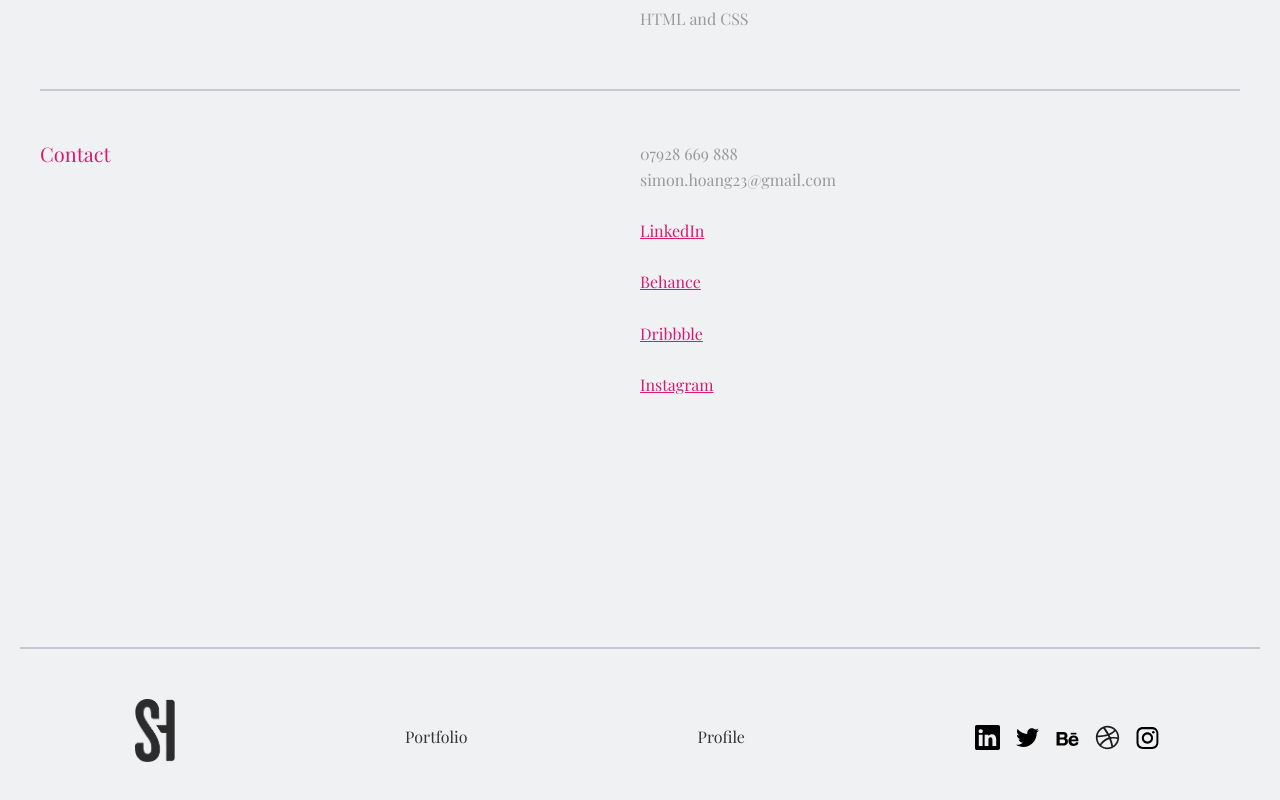
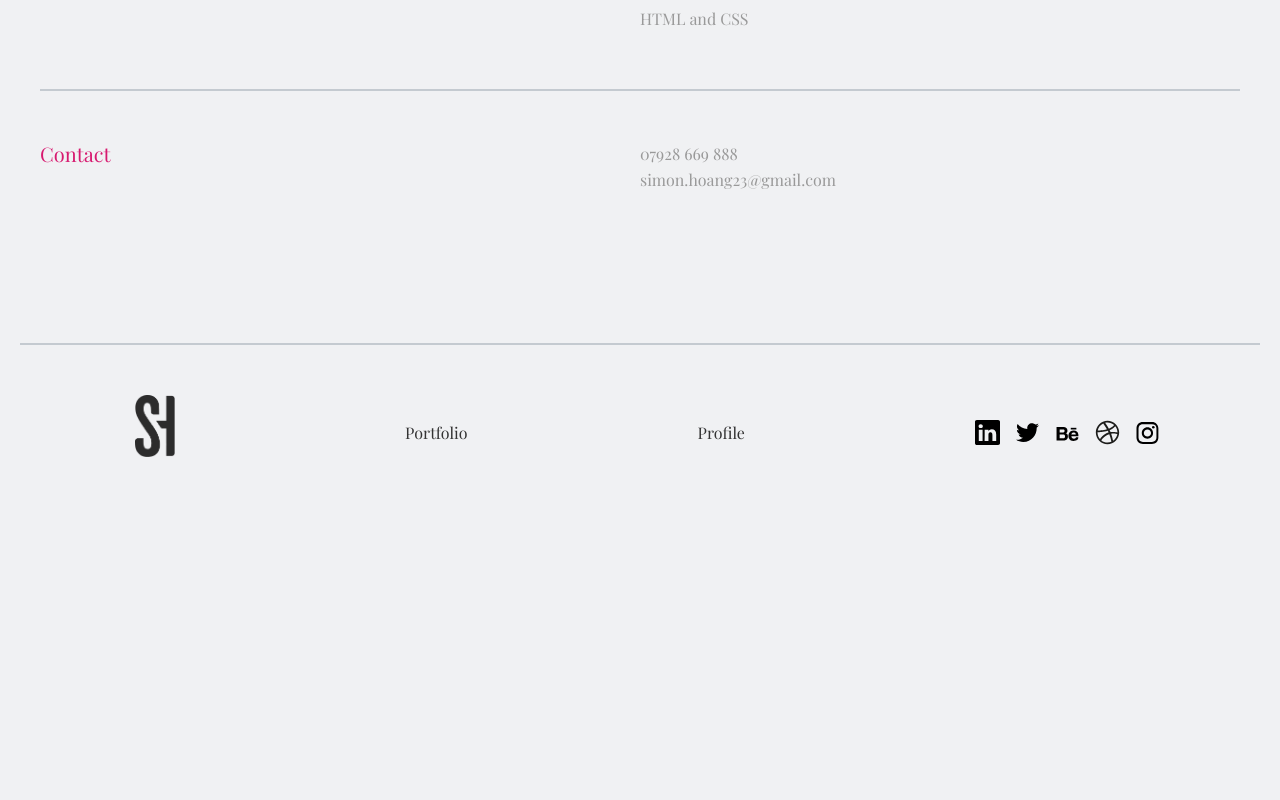
Before and after one commit to simonhoang23/Portfolio, a plain HTML site: page html/portfolio-profile.html in a window 1280 px wide. Shown: the part 5349-6149 px from the top of the page. After the commit the page ends 5920 px from the top, so only its background shows below. Drawn offline with nearby package versions, Linux system fonts and the light colour scheme; a web font is replaced by a local one.

Commit message:
amend margins

```diff
--- a/css/portfolio-profile.css
+++ b/css/portfolio-profile.css
@@ -453,7 +453,7 @@ footer {
 /* FOOTER */
 
 .footer__container {
-  margin-top: 200px;
+  /* margin-top: 200px; */
 }
 
 hr {
--- a/html/portfolio-profile.html
+++ b/html/portfolio-profile.html
@@ -324,8 +324,9 @@
                 <div>
                     <p class="title__2__column__key__learnings__p">
                         07928 669 888 <br>
-                        simon.hoang23@gmail.com <br><br>
-                        <a href="https://www.linkedin.com/in/simonhoang23/" target=”_blank”
+                        simon.hoang23@gmail.com
+
+                        <!-- <a href="https://www.linkedin.com/in/simonhoang23/" target=”_blank”
                             class="achievements__text__links">
                             LinkedIn</a> <br><br>
                         <a href="https://www.behance.net/simonhoang" target=”_blank” class="achievements__text__links">
@@ -334,7 +335,7 @@
                             Dribbble</a> <br><br>
 
                         <a href="https://www.instagram.com/uxster/" target=”_blank” class="achievements__text__links">
-                            Instagram</a> <br>
+                            Instagram</a> <br> -->
 
                     </p>
                 </div>
```
